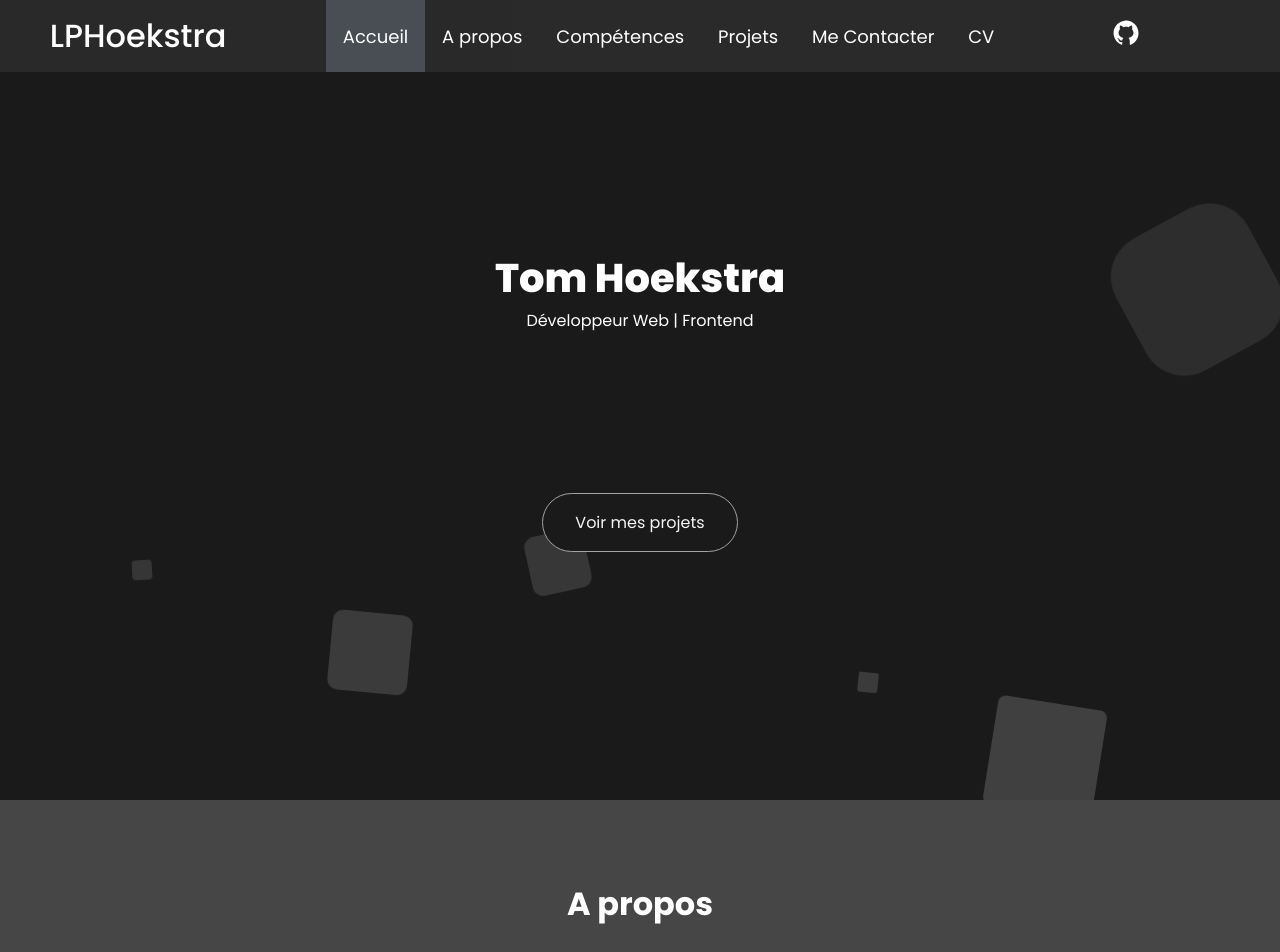
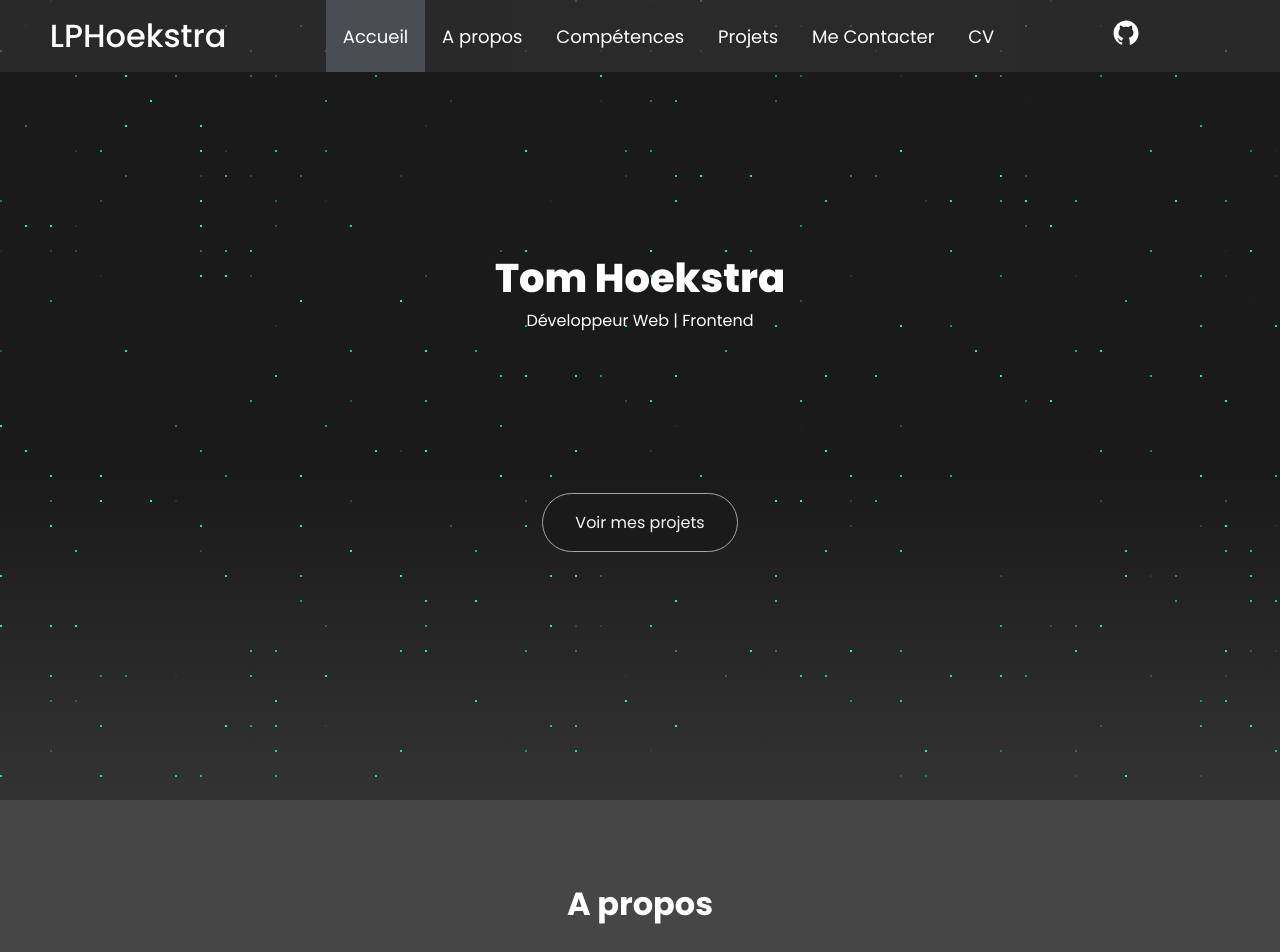
Before and after one commit to LPHoekstra/lph-portfolio, a React (Vite) app: page / in a window 1280 px wide. Shown: the top 952 px of the page. Built offline with nearby package versions, Linux system fonts and the light colour scheme.

Commit message:
heroBackgroundAnimation redesign

```diff
--- a/src/components/HeroBackgroundAnimation/index.jsx
+++ b/src/components/HeroBackgroundAnimation/index.jsx
@@ -1,20 +1,47 @@
+import { useEffect } from "react";
 import m from "./index.module.scss"
 
 function HeroBackgroundAnimation() {
-    return (
-            <ul className={m.circles}>
-                <li></li>
-                <li></li>
-                <li></li>
-                <li></li>
-                <li></li>
-                <li></li>
-                <li></li>
-                <li></li>
-                <li></li>
-                <li></li>
-            </ul>
-    )
+    useEffect(() => {
+        const canvas = document.getElementById("canvas");
+        const ctx = canvas.getContext("2d");
+
+        function resizeCanvas() {
+            canvas.width = window.innerWidth;
+            canvas.height = window.innerHeight;
+            drawDots();
+        }
+
+        function drawDots() {
+            ctx.clearRect(0, 0, canvas.width, canvas.height);
+            const dots = [];
+
+            for (let x = 0; x < canvas.width; x += 25) {
+                for (let y = 0; y < canvas.height; y += 25) {
+                    if (Math.random() > 0.8) {
+                        dots.push({ x, y, alpha: Math.random(), speed: Math.random() * 2 });
+                    }
+                }
+            }
+
+            function animateDots() {
+                ctx.clearRect(0, 0, canvas.width, canvas.height);
+                dots.forEach(dot => {
+                    dot.alpha = Math.abs(Math.sin(Date.now() / (500 + dot.speed * 200)));
+                    ctx.fillStyle = `rgba(0, 255, 204, ${dot.alpha})`;
+                    ctx.fillRect(dot.x, dot.y, 2, 2);
+                });
+                requestAnimationFrame(animateDots);
+            }
+
+            animateDots();
+        }
+
+        window.addEventListener("resize", resizeCanvas);
+        resizeCanvas();
+    }, [])
+
+    return <canvas id="canvas" className={m.canvas}></canvas>
 }
 
 export default HeroBackgroundAnimation
--- a/src/components/HeroBackgroundAnimation/index.module.scss
+++ b/src/components/HeroBackgroundAnimation/index.module.scss
@@ -1,116 +1,6 @@
 @use "./../../styles/variables.scss" as *;
 
-.circles{
+.canvas {
     position: absolute;
-    top: 0;
-    left: 0;
-    width: 100%;
-    height: 100%;
-    overflow: hidden;
+    inset: 0;
 }
-
-.circles li{
-    position: absolute;
-    display: block;
-    list-style: none;
-    width: 20px;
-    height: 20px;
-    background: $secondary-background-color;
-    animation: animate 25s linear infinite;
-    bottom: -150px;
-
-}
-
-.circles li:nth-child(1){
-    left: 25%;
-    width: 80px;
-    height: 80px;
-    animation-delay: 0s;
-}
-
-
-.circles li:nth-child(2){
-    left: 10%;
-    width: 20px;
-    height: 20px;
-    animation-delay: 2s;
-    animation-duration: 12s;
-}
-
-.circles li:nth-child(3){
-    left: 70%;
-    width: 20px;
-    height: 20px;
-    animation-delay: 4s;
-}
-
-.circles li:nth-child(4){
-    left: 40%;
-    width: 60px;
-    height: 60px;
-    animation-delay: 0s;
-    animation-duration: 18s;
-}
-
-.circles li:nth-child(5){
-    left: 65%;
-    width: 20px;
-    height: 20px;
-    animation-delay: 0s;
-}
-
-.circles li:nth-child(6){
-    left: 75%;
-    width: 110px;
-    height: 110px;
-    animation-delay: 3s;
-}
-
-.circles li:nth-child(7){
-    left: 35%;
-    width: 150px;
-    height: 150px;
-    animation-delay: 7s;
-}
-
-.circles li:nth-child(8){
-    left: 50%;
-    width: 25px;
-    height: 25px;
-    animation-delay: 15s;
-    animation-duration: 45s;
-}
-
-.circles li:nth-child(9){
-    left: 20%;
-    width: 15px;
-    height: 15px;
-    animation-delay: 2s;
-    animation-duration: 35s;
-}
-
-.circles li:nth-child(10){
-    left: 85%;
-    width: 150px;
-    height: 150px;
-    animation-delay: 0s;
-    animation-duration: 11s;
-}
-
-
-
-@keyframes animate {
-
-    0%{
-        transform: translateY(0) rotate(0deg);
-        opacity: 1;
-        border-radius: 0;
-    }
-
-    100%{
-        transform: translateY(-1000px) rotate(720deg);
-        opacity: 0;
-        border-radius: 50%;
-    }
-
-}
--- a/src/pages/home/index.module.scss
+++ b/src/pages/home/index.module.scss
@@ -26,6 +26,13 @@ $max-width: 68.75em;
         max-width: max-content;
         margin-top: 20vh;
         @include button
+    }
+
+    &::before {
+        content: "";
+        position: absolute;
+        inset: 0;
+        background: linear-gradient(to bottom, transparent 60%, $secondary-background-color 130%);
     }
 }
 
```
